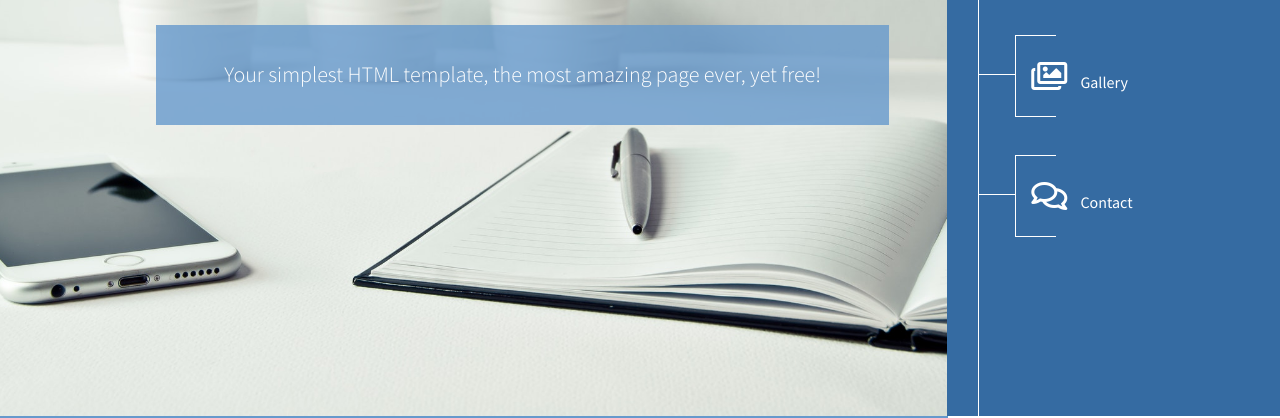
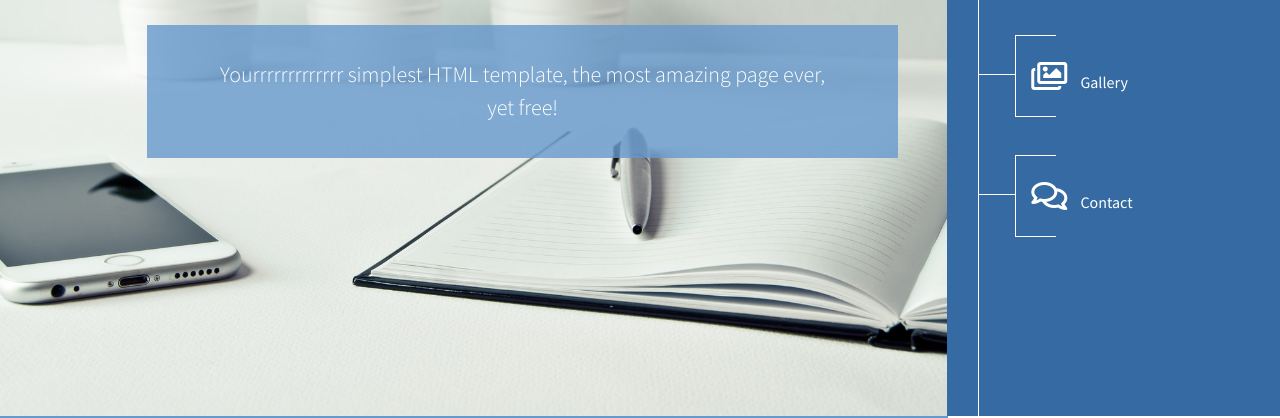
Before and after one commit to Ahila-pro/repo-one, a plain HTML site: page index.html in a window 1280 px wide. Shown: the part 384-802 px from the top of the page. Drawn offline with Linux system fonts and the light colour scheme.

Commit message:
index file changes

```diff
--- a/index.html
+++ b/index.html
@@ -55,7 +55,7 @@ https://www.tooplate.com/view/2123-simply-amazed
                 <div class="container">
                     <div class="item">
                         <div class="bg-blue-transparent logo-fa"><span><i class="fas fa-2x fa-atom"></i></span> Simply Amazed</div>
-                        <div class="bg-blue-transparent simple"><p>Your simplest HTML template, the most amazing page ever, yet free!</p></div>
+                        <div class="bg-blue-transparent simple"><p>Yourrrrrrrrrrrrr simplest HTML template, the most amazing page ever, yet free!</p></div>
                     </div>
                 </div>
             </div>
```
